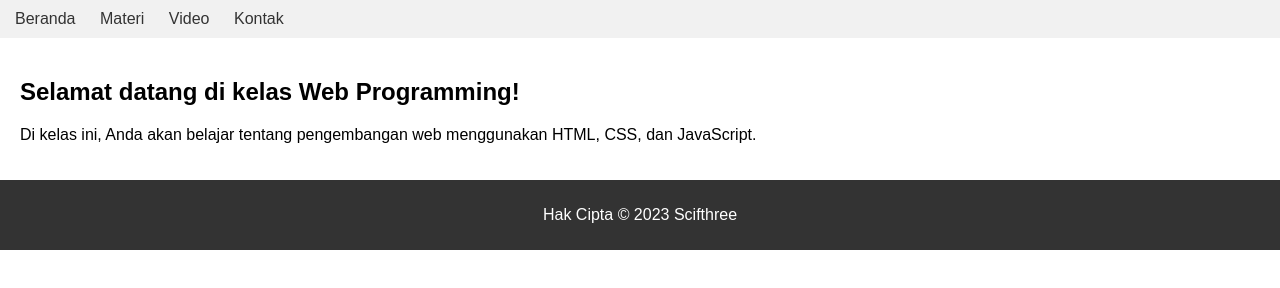
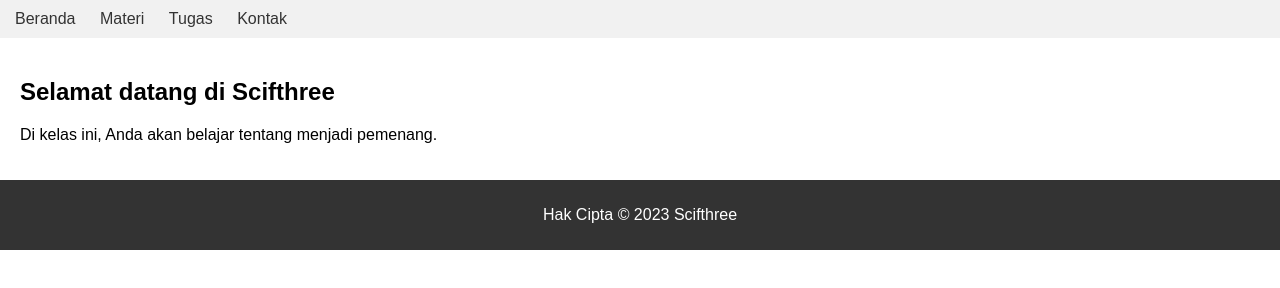
Before and after one commit to Gula4REn/Scifthree, a plain HTML site: page index.html in a window 1280 px wide. Shown: the part 120-408 px from the top of the page. Drawn offline with Linux system fonts and the light colour scheme; a script that the page names is missing.

Commit message:
Add files via upload

```diff
--- a/index.html
+++ b/index.html
@@ -14,15 +14,15 @@
     <ul>
       <li><a href="index.html">Beranda</a></li>
       <li><a href="materi.html">Materi</a></li>
-            <li><a href="video.html">Video</a></li>
+      <li><a href="tugas.html">Tugas</a></li>
       <li><a href="kontak.html">Kontak</a></li>
     </ul>
   </nav>
 
   <main>
     <section>
-      		<h2>Selamat datang di kelas Web Programming!</h2>
-      		<p>Di kelas ini, Anda akan belajar tentang pengembangan web menggunakan HTML, CSS, dan JavaScript.</p>
+      <h2>Selamat datang di Scifthree</h2>
+      <p>Di kelas ini, Anda akan belajar tentang menjadi pemenang.</p>
     </section>
   </main>
 
```
Lines whose indentation alone changed are shown as unchanged.
